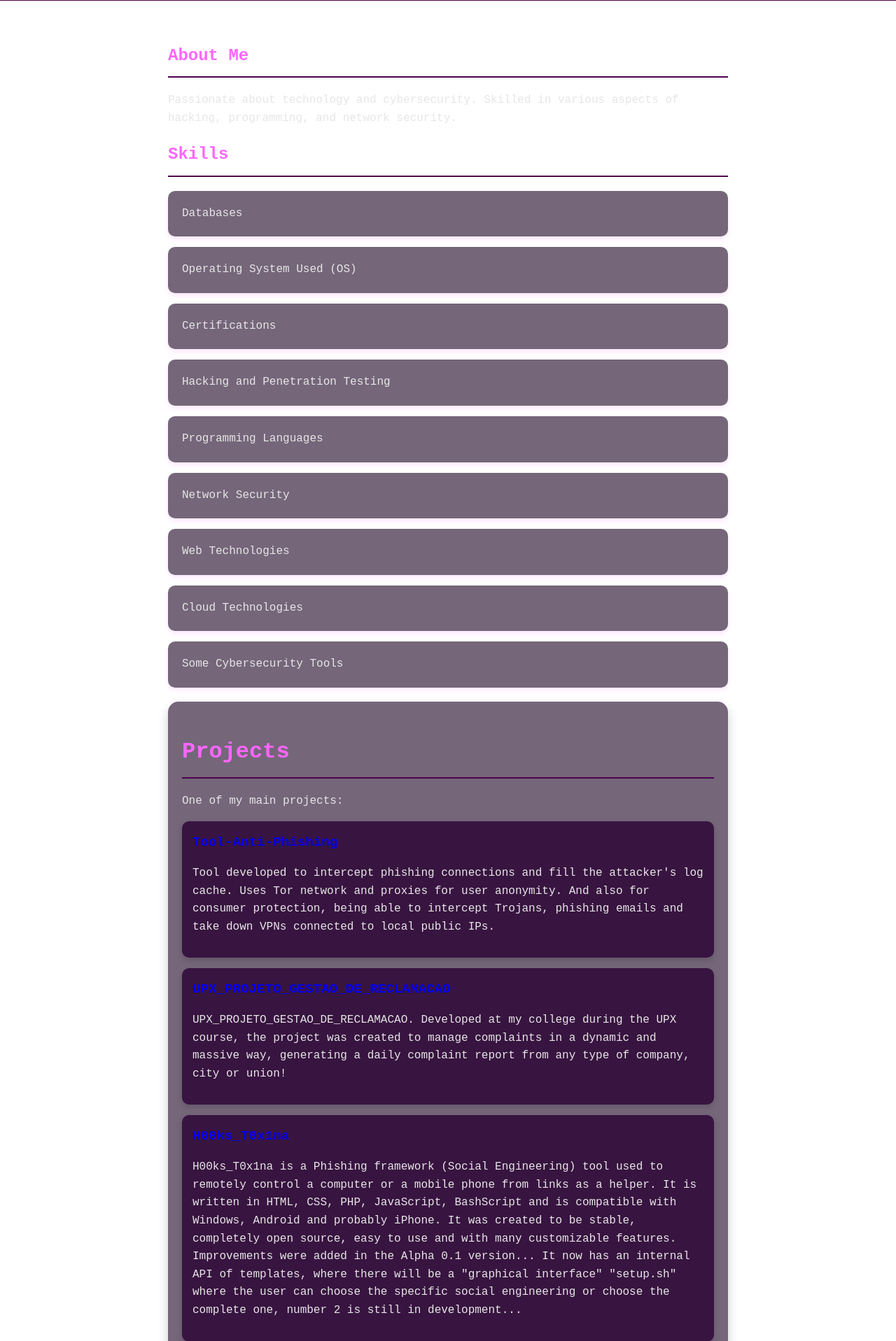
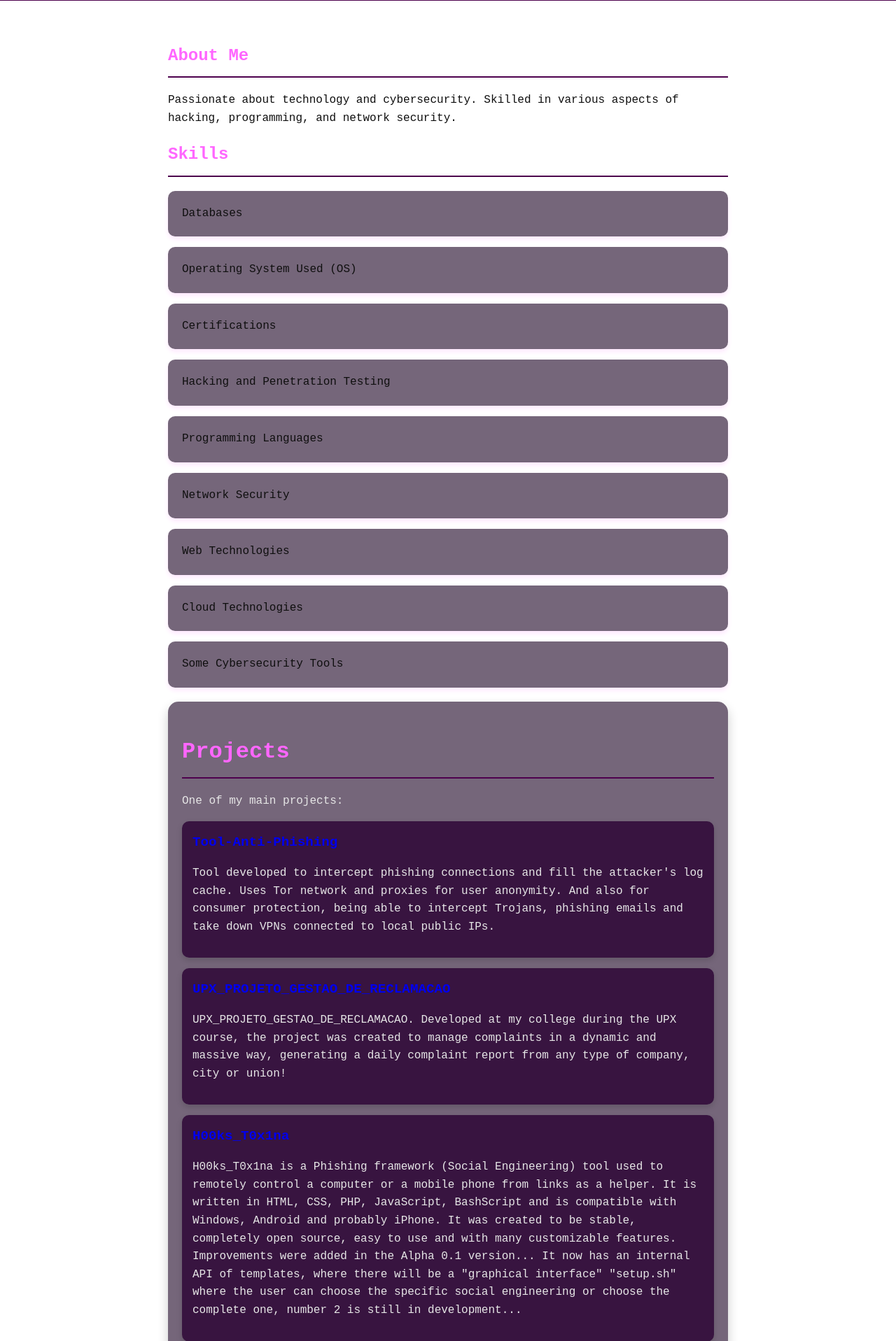
Before and after one commit to cesarbtakeda/site, a PHP site: page / in a window 1280 px wide. Shown: the part 417-2334 px from the top of the page at 70% size. Run offline with PHP 8.4, Linux system fonts and the light colour scheme.

Commit message:
Update style.css

```diff
--- a/static/style.css
+++ b/static/style.css
@@ -10,7 +10,7 @@ body {
     background: linear-gradient(-45deg, #0a0a0a, #1a0022, ##4d0000, #800080);
     background-size: 400% 400%;
     animation: gradientBG 15s ease infinite;
-    color: #e6e6e6;
+    color: #0f0f0f;
     line-height: 1.6;
     margin: 0;
     padding: 0;
```
